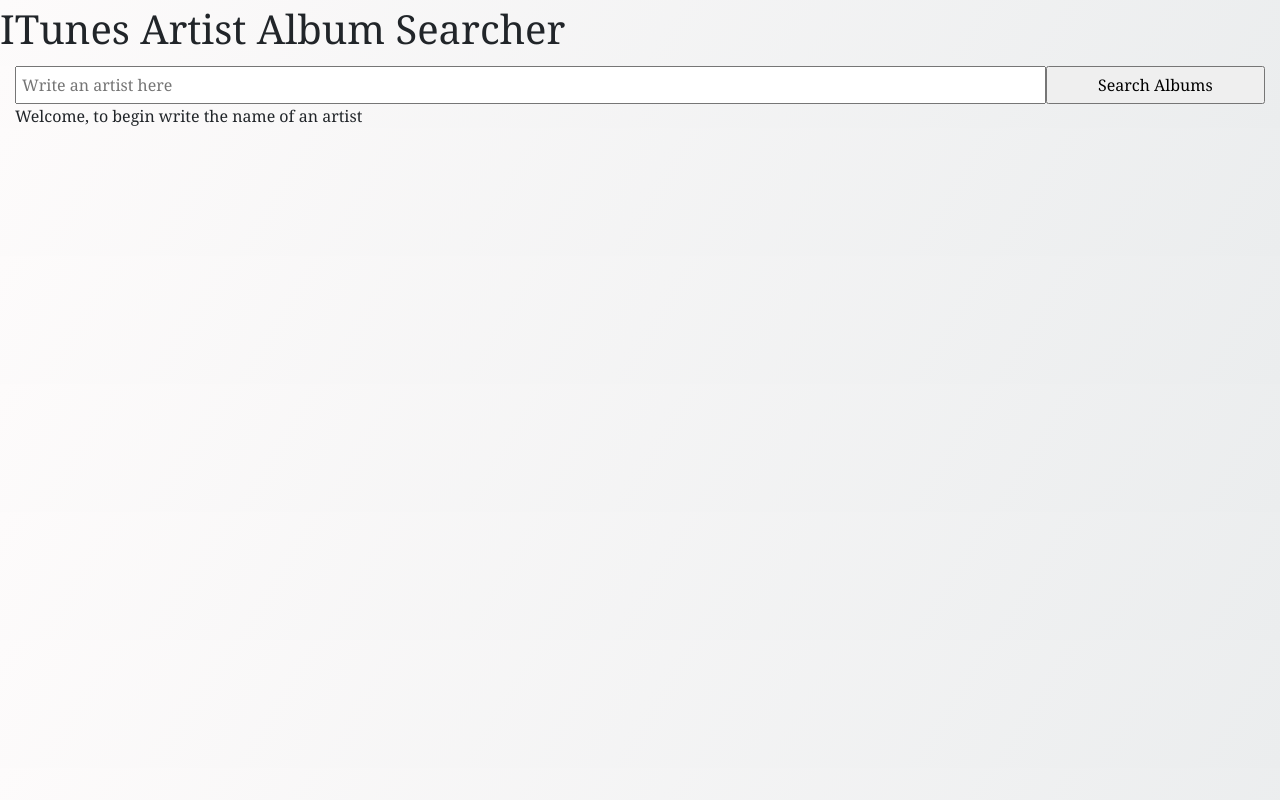
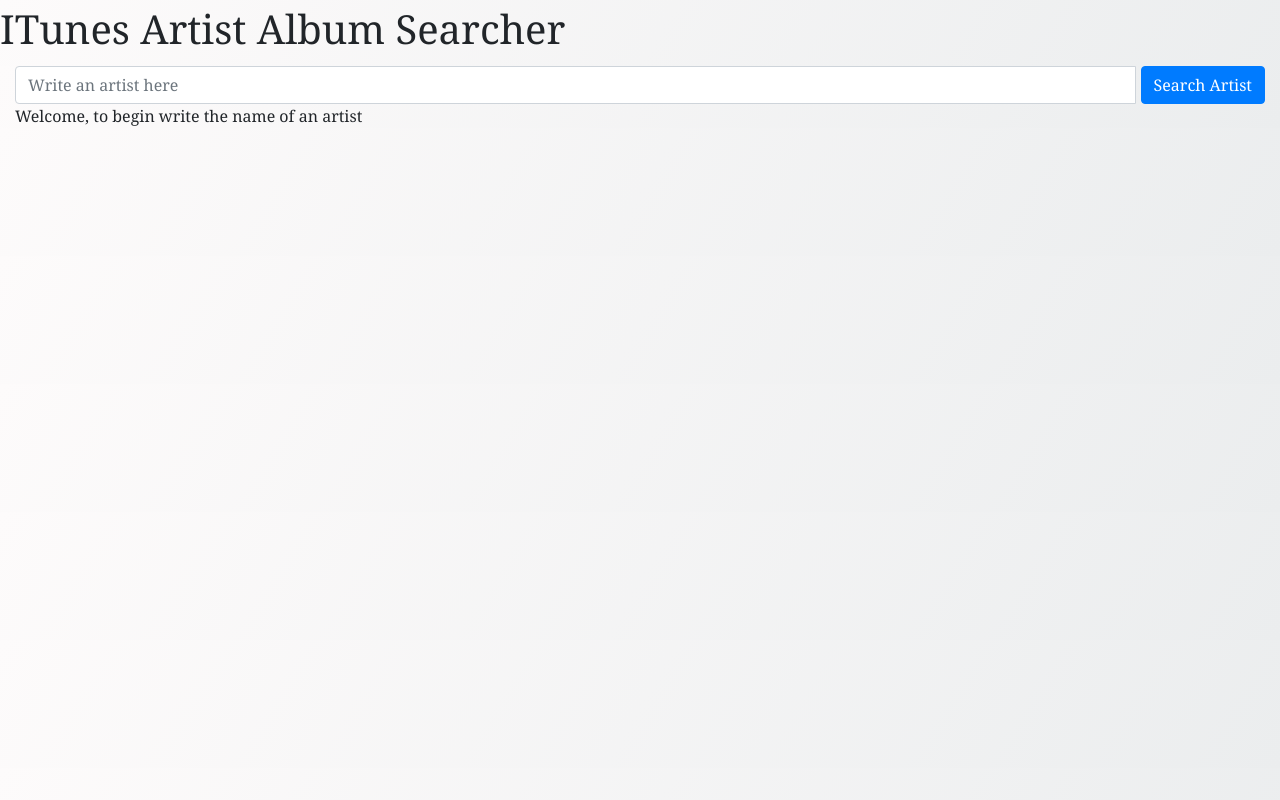
Before and after one commit to GeraldineGalindo/AngularAlbumSearchApp, an Angular app: page / in a window 1280 px wide. Built offline with nearby package versions, Linux system fonts and the light colour scheme; what ngx-pagination would draw is missing.

Commit message:
Search form modified

```diff
--- a/src/app/components/search-artist-albums/search-artist-albums.component.css
+++ b/src/app/components/search-artist-albums/search-artist-albums.component.css
@@ -11,3 +11,7 @@
   .form input[type='submit'] {
     flex: 2;
   }
+
+  button {
+    margin-left: 5px;
+  }
--- a/src/app/components/search-artist-albums/search-artist-albums.component.html
+++ b/src/app/components/search-artist-albums/search-artist-albums.component.html
@@ -1,4 +1,8 @@
-<form class="form" (ngSubmit)="onSubmit()">
-    <input type="text" name="artist" [(ngModel)]="artist" placeholder="Write an artist here">
-    <input type="submit" value="Search Albums">
+<form class="input-group" (ngSubmit)="onSubmit()">
+    <input class="form-control" type="text" name="artist" [(ngModel)]="artist" placeholder="Write an artist here">
+    <span class="input-group-btn">
+        <button class="btn btn-primary" type="submit">
+            Search Artist
+        </button>
+    </span>
 </form>
```
